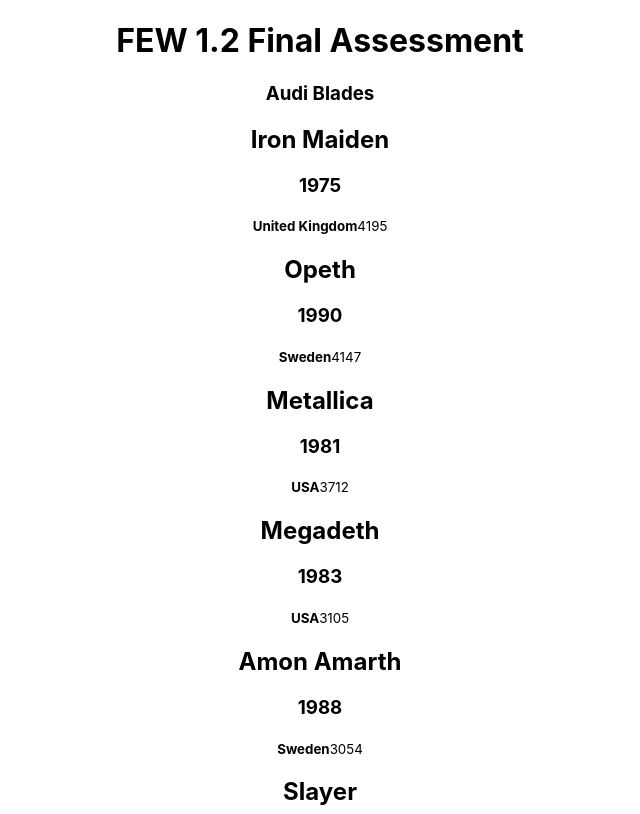
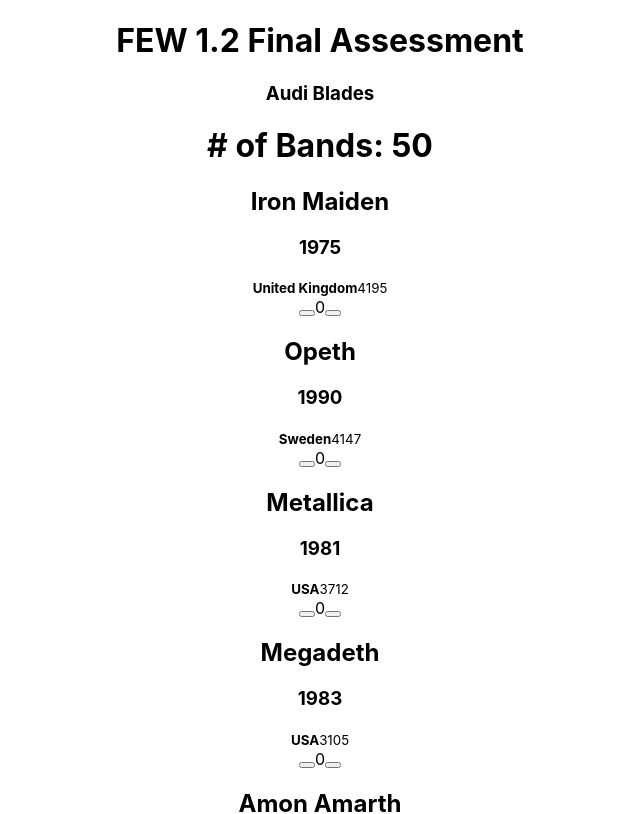
Before and after one commit to ablades/few12final, a React (Create React App) app: page / in a window 1280 px wide. Shown: the top 814 px of the page, without its empty margins (320-960 px from the left). Built offline with nearby package versions, Linux system fonts and the light colour scheme.

Commit message:
add like component

```diff
--- a/src/components/Band/Band.js
+++ b/src/components/Band/Band.js
@@ -1,5 +1,6 @@
 import React from 'react'
 import data from '../../metal.json'
+import Like from '../Like/Like.js'
 
 function Band(props){
     const { ID } = props
@@ -11,6 +12,8 @@
             <h3>{formed}</h3>
             <small><strong>{origin}</strong></small>
             <small>{fans}</small>
+            <Like />
+
         </div>
     )
 }
--- a/src/components/Bands/Bands.js
+++ b/src/components/Bands/Bands.js
@@ -11,6 +11,7 @@
 
     return(
         <div className="Bands">
+            <h1># of Bands: {bands.length}</h1>
             {bands}
         </div>
     )
--- /dev/null
+++ b/src/components/Like/Like.js
@@ -0,0 +1,15 @@
+import React, {useState} from 'react'
+
+function Like() {
+    let [likeCount, setCount] = useState(0)
+
+    return(
+        <div className="like">
+            <button className="down" onClick={() => setCount(likeCount -= 1)}></button>
+            {likeCount}
+            <button className="up" onClick={() => setCount(likeCount += 1)}></button>
+        </div>
+    )
+}
+
+export default Like
```
